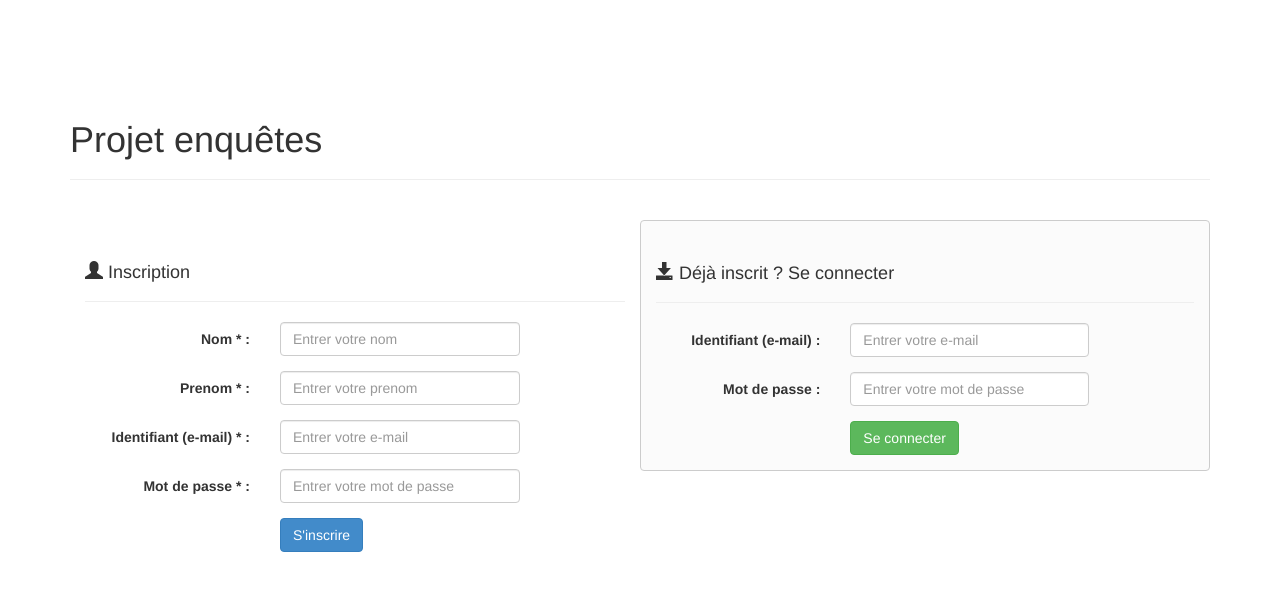
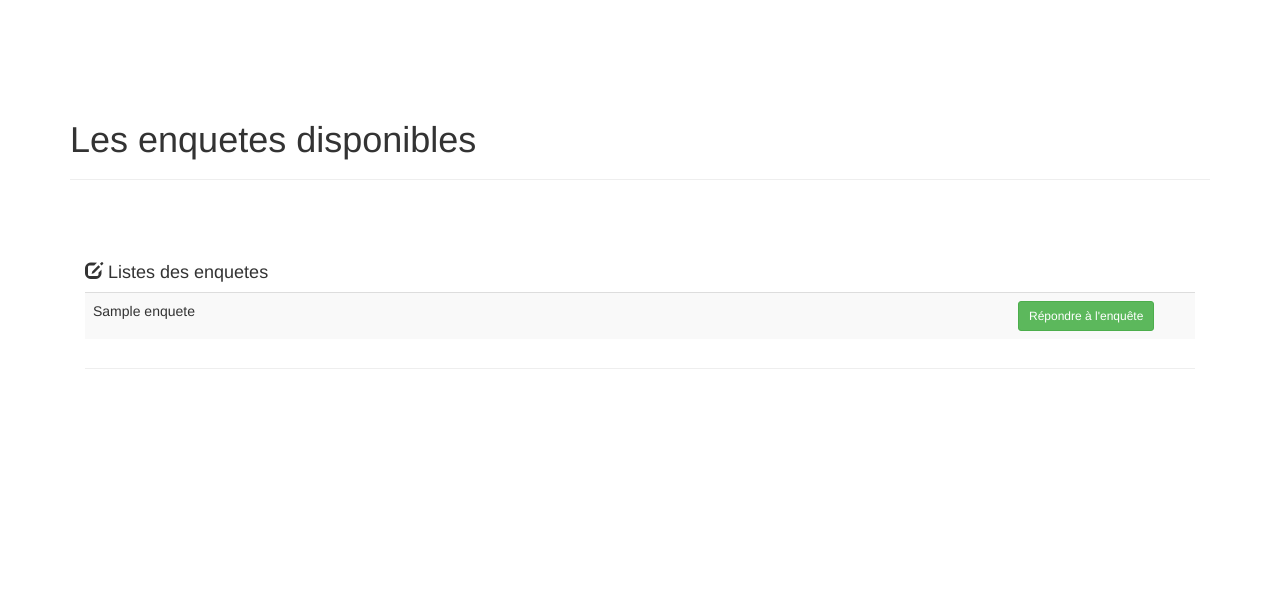
Before and after one commit to ouahsai/ProjetEnquetes, a PHP site: page /repondant.php in a window 1280 px wide. Shown: the top 591 px of the page. Run offline with PHP 8.4, Linux system fonts and the light colour scheme; tables that the repository leaves empty hold one stand-in row (values such as "Sample post").

Commit message:
Ajout de la page repondant ajout de la methode getAllEnquete dans enqueteMapper Ajout de la methode add dans reponseMapper en y mettant l'uniqID pour la colonne unique_user_id

```diff
--- a/classes/Mapper/EnqueteMapper.php
+++ b/classes/Mapper/EnqueteMapper.php
@@ -111,6 +111,21 @@ class EnqueteMapper
             return false;
         }
     }
+    public function getAllEnquete()
+    {
+        $query = "SELECT * FROM enquete";
+
+        $stmt = $this->_pdo->query($query);
+
+        $succes = $stmt->execute();
+
+
+        if(!$succes) {
+            return false;
+        }
+        $listEnquetes = $stmt->fetchAll(\PDO::FETCH_ASSOC);
+        return $listEnquetes;
+    }
 
 
 }
--- a/repondant.php
+++ b/repondant.php
@@ -1,91 +1,52 @@
+<?php
+require_once './includes/autoload.php';
+
+$enquetemapper = new Mapper\EnqueteMapper();
+$listEnquetes = $enquetemapper->getAllEnquete();
+
+?>
 <!DOCTYPE html>
+<!--
+To change this license header, choose License Headers in Project Properties.
+To change this template file, choose Tools | Templates
+and open the template in the editor.
+-->
 <html>
     <head>
-        <title>Accueil - Enquetes</title>
+        <title>Accueil - Répondants</title>
         <meta charset="UTF-8">
         <meta name="viewport" content="width=device-width, initial-scale=1.0">
         <link rel="stylesheet" href="css/bootstrap.min.css">
         <link rel="stylesheet" href="css/styles.css">
     </head>
-
     <body>
-<!--        <header class="navbar navbar-fixed-top navbar-inverse">
-
-        </header> -->
-
+        <body>
         <div class="index container">
 
             <div class="page-header">
-                <h1 class="">Projet enquêtes</h1>
+                <h1 class="">Les enquetes disponibles</h1>
             </div>
 
-            <?php if (!empty($message)) : ?>
-                <div class="alert alert-danger">
-                    <p><?= $message ?></p>
+            <div class="row">
+                <div class="col-md-12">
+                    <div class="page-header">
+                        <h4><span class="glyphicon glyphicon-edit"></span> Listes des enquetes</h4>
+        <?php if ($listEnquetes) : ?>
+                <div class="table-container">
+                    <table class="table table-striped">
+                        <?php foreach ($listEnquetes as $value) : ?>
+                            <tr>
+                                <td class='col-md-10'><?= htmlspecialchars($value['TITRE']) ?></td>
+                                <td class='col-lg-offset-10 col-md-2'><a class="btn btn-success btn-sm" href="enquete.php?idenquete=<?= htmlspecialchars($value['ID_ENQUETE']) ?>">Répondre à l'enquête</a></td>
+                                </tr>
+                        <?php endforeach; ?>
+                    </table>
                 </div>
-            <?php endif; ?>
+                <?php endif; ?>
+                    </div>
 
-            <div class="row">
-                <div class="col-md-6">
-                    <div class="page-header">
-                        <h4><span class="glyphicon glyphicon-user"></span> Inscription</h4>
-                    </div>
-                    <form method="POST" action="index.php" class="form-horizontal">
-                        <div class="form-group">
-                            <label class="col-sm-4 control-label" for="lastname">Nom * :</label>
-                            <div class="col-sm-6">
-                                <input class="form-control" type="text" name="lastname" id="lastname" placeholder="Entrer votre nom" required>
-                            </div>
-                        </div>
-                        <div class="form-group">
-                            <label class="col-sm-4 control-label" for="firstname">Prenom * :</label>
-                            <div class="col-sm-6">
-                                <input class="form-control" type="text" name="firstname" id="firstname" placeholder="Entrer votre prenom" required>
-                            </div>
-                        </div>
-                        <div class="form-group">
-                            <label class="col-sm-4 control-label" for="join_email">Identifiant (e-mail) * :</label>
-                            <div class="col-sm-6">
-                                <input class="form-control" type="email" name="join_email" id="join_email" placeholder="Entrer votre e-mail" required>
-                            </div>
-                        </div>
-                       <div class="form-group">
-                            <label class="col-sm-4 control-label" for="join_pwd">Mot de passe * :</label>
-                            <div class="col-sm-6">
-                                <input class="form-control" type="password" name="join_pwd" id="join_pwd" placeholder="Entrer votre mot de passe" required>
-                            </div>
-                        </div>
-                        <div class="form-group">
-                            <div class="col-sm-offset-4 col-sm-9">
-                                <input type="submit" class="btn btn-primary" value="S'inscrire">
-                            </div>
-                        </div>
-                    </form>
                 </div>
-                <div class="col-md-6 connection">
-                    <div class="page-header">
-                        <h4><span class="glyphicon glyphicon-save"></span> Déjà inscrit ? Se connecter</h4>
-                    </div>
-                    <form method="POST" action="index.php" class="form-horizontal">
-                        <div class="form-group">
-                            <label class="col-sm-4 control-label" for="connect_email">Identifiant (e-mail) :</label>
-                            <div class="col-sm-6">
-                                <input class="form-control" type="email" name="connect_email" id="connect_email" placeholder="Entrer votre e-mail">
-                            </div>
-                        </div>
-                       <div class="form-group">
-                            <label class="col-sm-4 control-label" for="connect_pwd">Mot de passe :</label>
-                            <div class="col-sm-6">
-                                <input class="form-control" type="password" name="connect_pwd" id="connect_pwd" placeholder="Entrer votre mot de passe">
-                            </div>
-                        </div>
-                        <div class="form-group">
-                            <div class="col-sm-offset-4 col-sm-9">
-                                <input type="submit" class="btn btn-success" value="Se connecter">
-                            </div>
-                        </div>
-                    </form>
-                </div>
+
             </div>
         </div>
     </body>
```
Also changed, not shown: classes/Mapper/ReponseMapper.php (+14 -1 lines).
